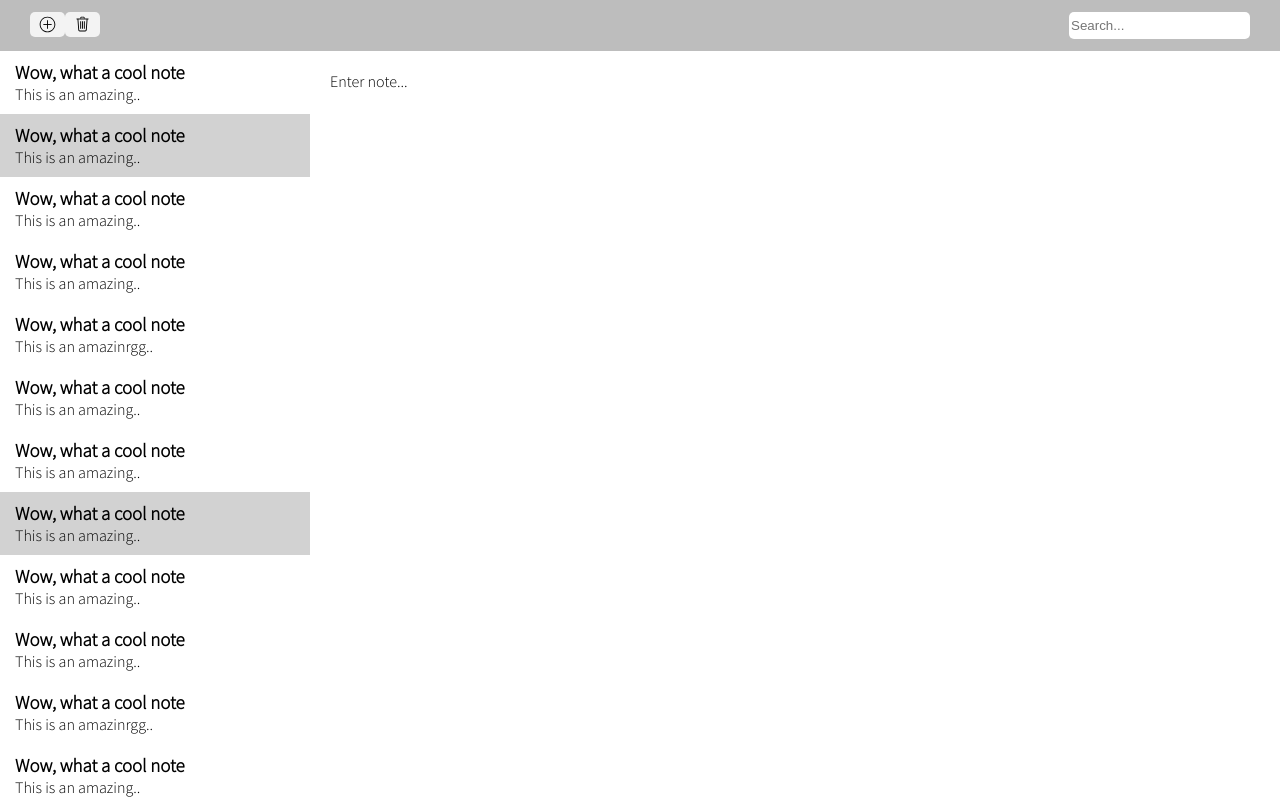
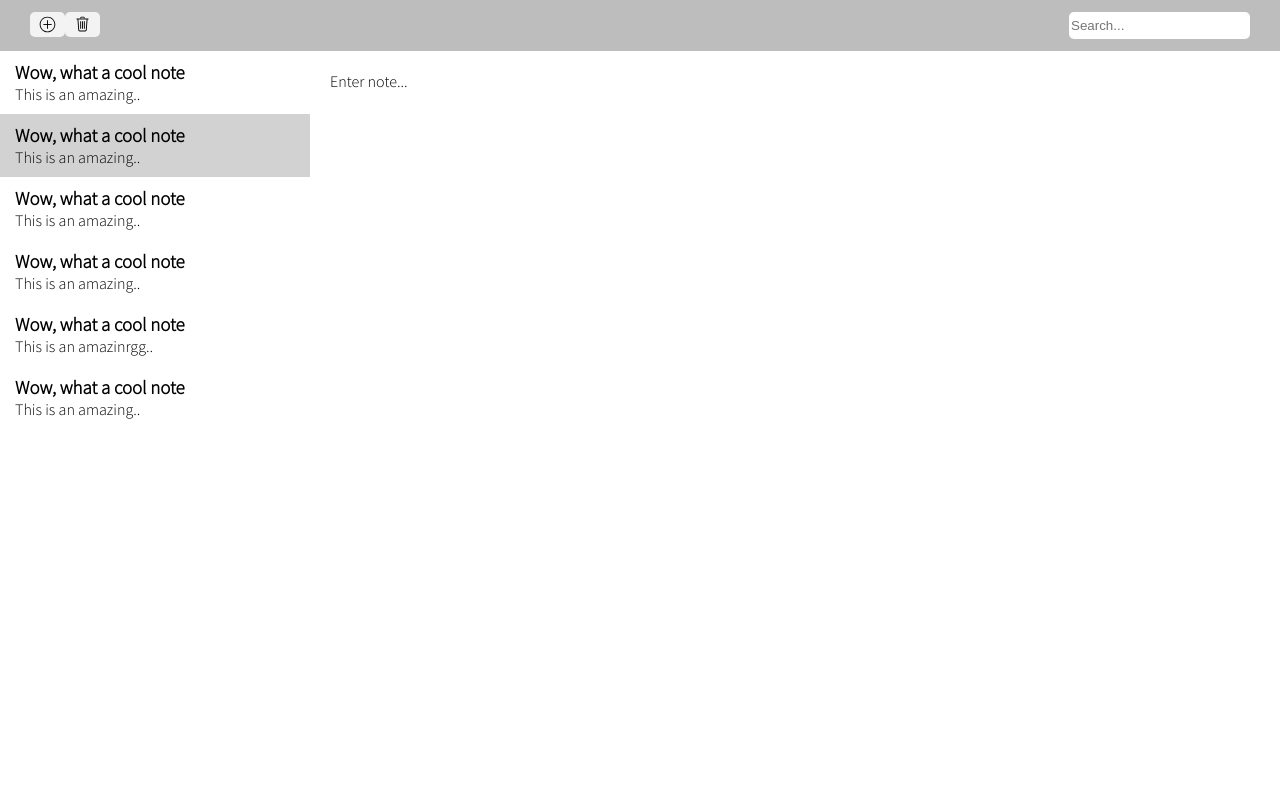
Before and after one commit to pplanejane/ios-notes, a React (Create React App) app: page / in a window 1280 px wide. Built offline with nearby package versions, Linux system fonts and the light colour scheme.

Commit message:
divide web layot to react components

```diff
--- a/src/components/Sidebar.js
+++ b/src/components/Sidebar.js
@@ -4,7 +4,6 @@ function Sidebar() {
     return (
         <aside className="sidebar">
           <ListItem/>
-          <ListItem/>
         </aside>
     )
 }
```
